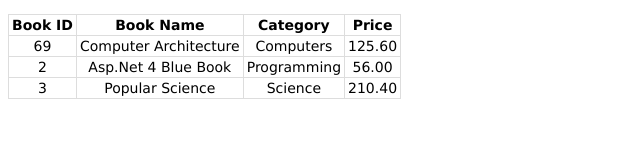
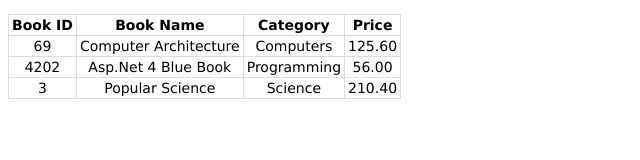
Before and after one commit to bbennett80/web-experiment, a plain HTML site: page test.html in a window 1280 px wide. Shown: the full height of the page, 0-640 px from the left. Drawn offline with Linux system fonts and the light colour scheme.

Commit message:
adjust test.html

```diff
--- a/test.html
+++ b/test.html
@@ -31,7 +31,7 @@
                     "Price": "125.60"
                 },
                 {
-                    "Book ID": "2",
+                    "Book ID": "4202",
                     "Book Name": "Asp.Net 4 Blue Book",
                     "Category": "Programming",
                     "Price": "56.00"
```
